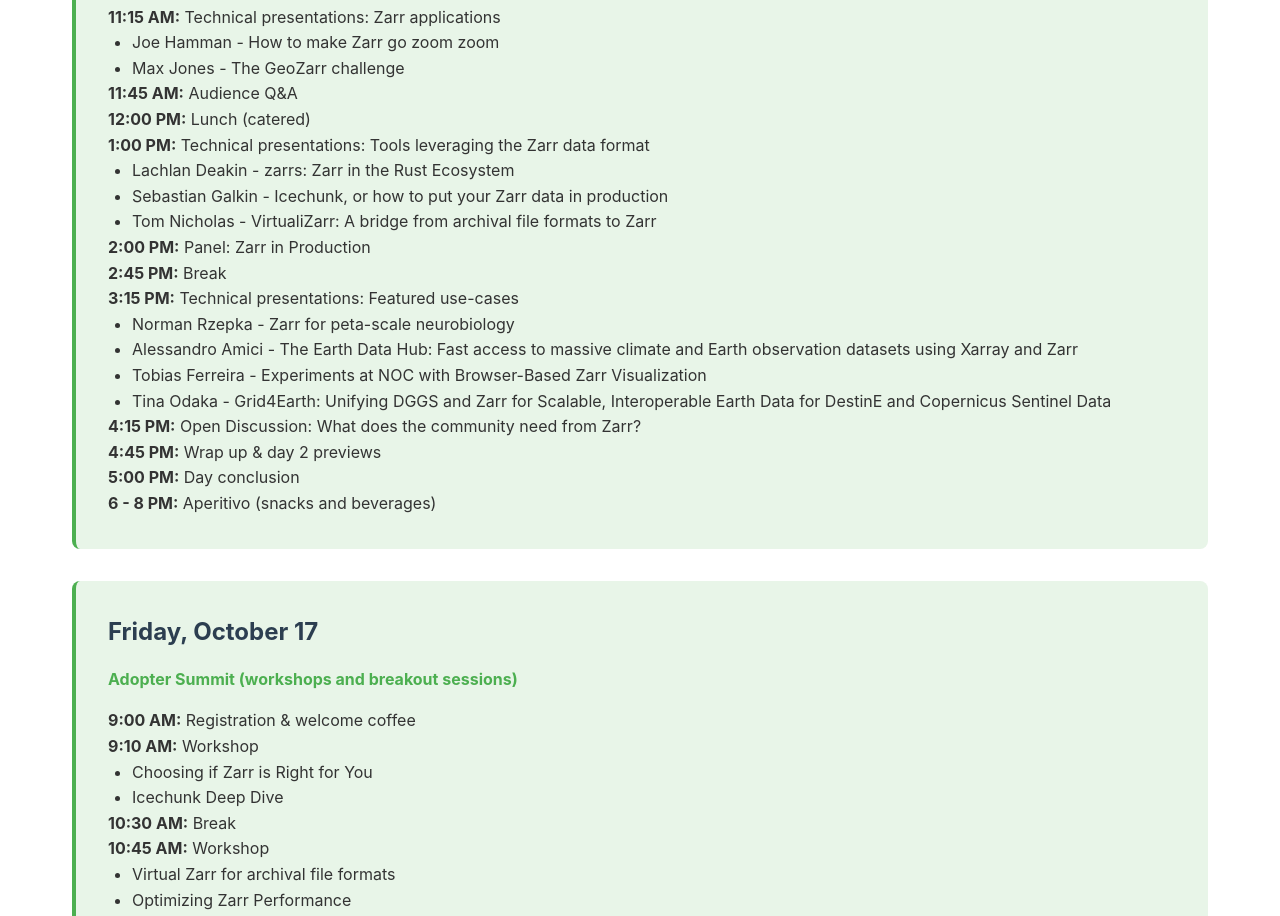
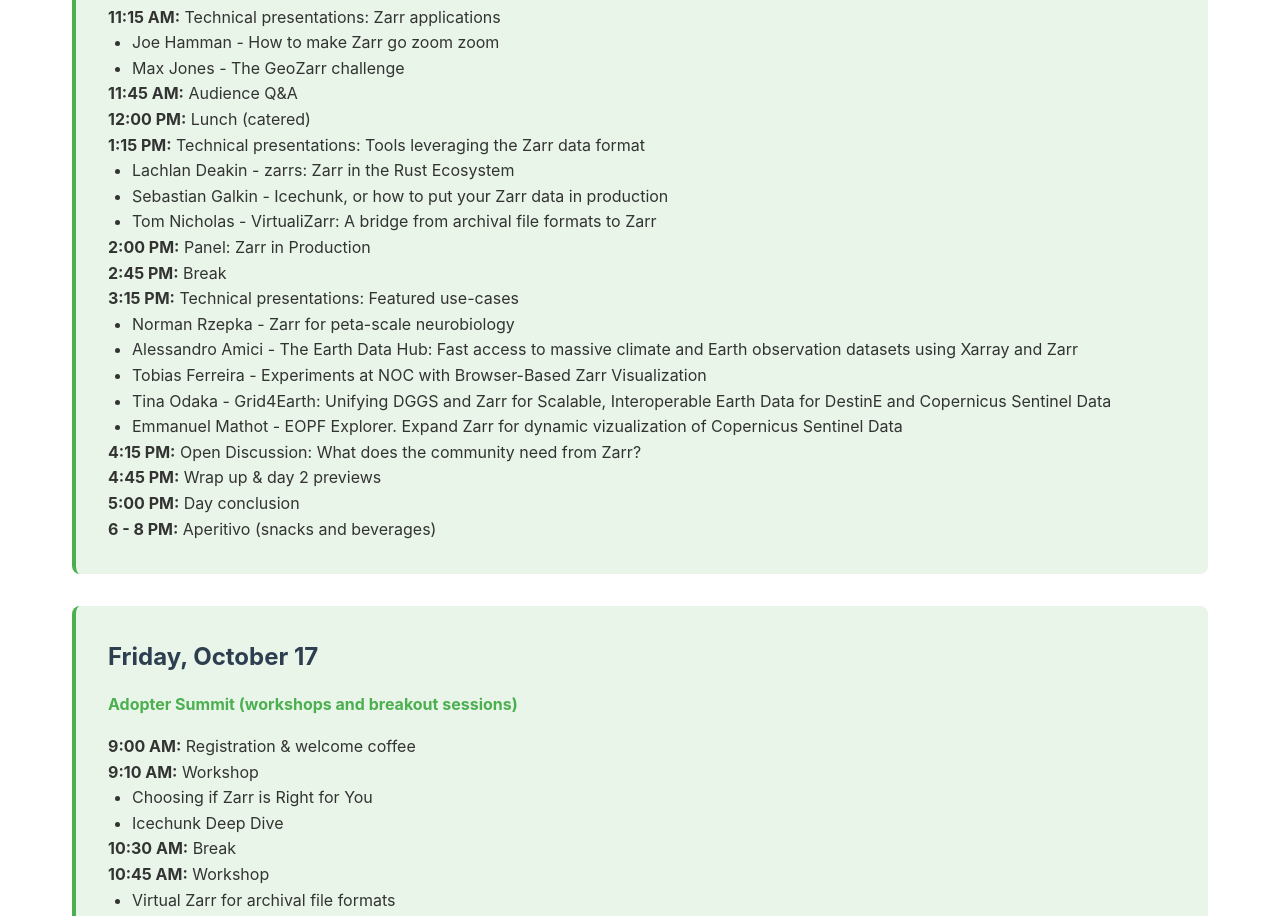
Before and after one commit to zarr-developers/zarr-summit-2025, a Next.js app: page /zarr-summit-2025/schedule in a window 1280 px wide. Shown: the part 1280-2196 px from the top of the page. Built offline with nearby package versions, Linux system fonts and the light colour scheme.

Commit message:
Minor schedule change (#19)

```diff
--- a/app/schedule/page.tsx
+++ b/app/schedule/page.tsx
@@ -172,7 +172,7 @@
                 <strong>12:00 PM:</strong> Lunch (catered)
               </p>
               <p>
-                <strong>1:00 PM:</strong> Technical presentations: Tools
+                <strong>1:15 PM:</strong> Technical presentations: Tools
                 leveraging the Zarr data format
               </p>
               <ul style={{ marginLeft: "1.5rem" }}>
@@ -209,6 +209,9 @@
                 <li>
                   Tina Odaka - Grid4Earth: Unifying DGGS and Zarr for Scalable, Interoperable
                   Earth Data for DestinE and Copernicus Sentinel Data
+                </li>
+                <li>
+                  Emmanuel Mathot - EOPF Explorer. Expand Zarr for dynamic vizualization of Copernicus Sentinel Data
                 </li>
               </ul>
               <p>
```
